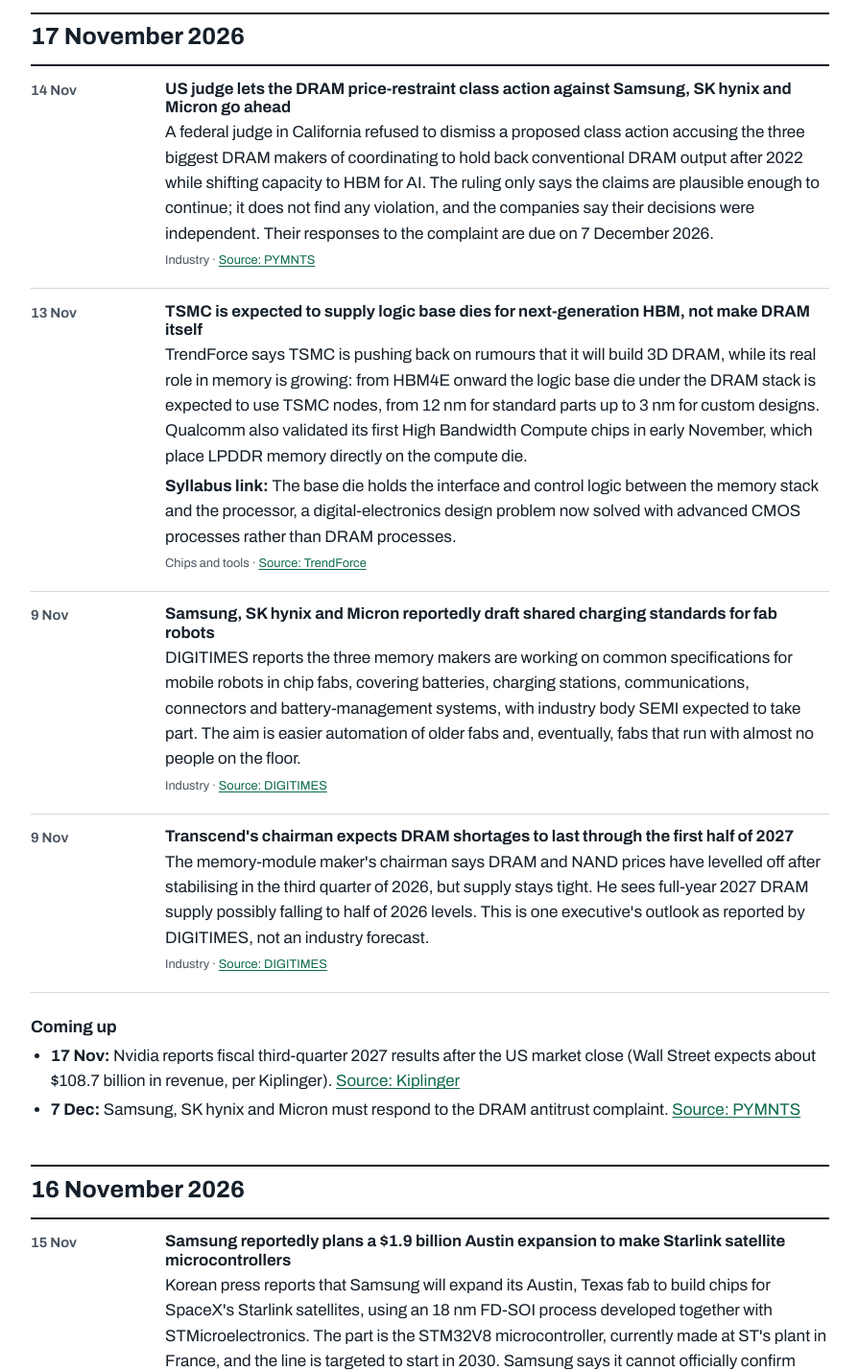
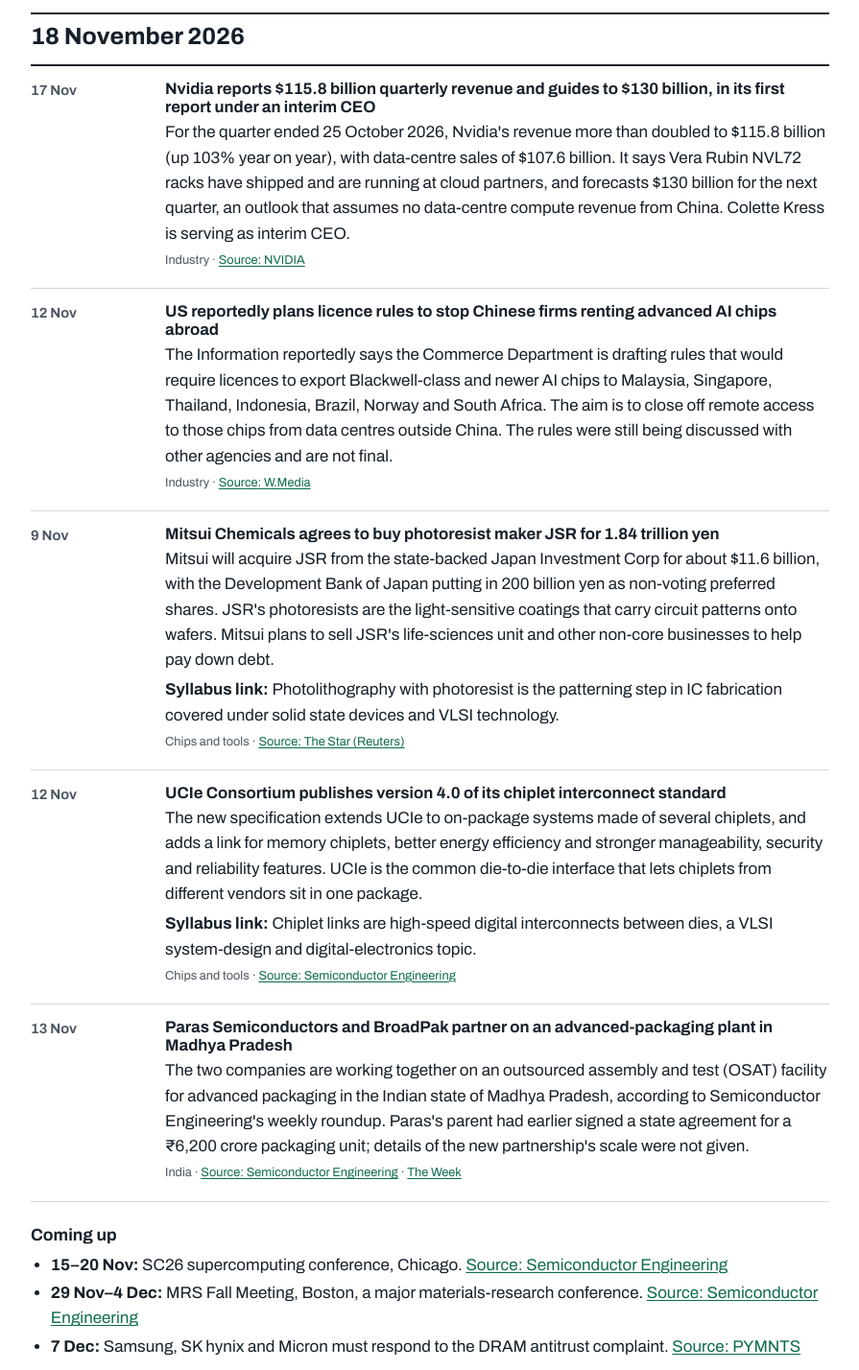
Before and after one commit to iamHari18/Hadeon123, a plain HTML site: page news/index.html in a window 1280 px wide. Shown: the part 320-1748 px from the top of the page at 96% size, without its empty margins (48-943 px from the left). Drawn offline with Linux system fonts and the light colour scheme.

Commit message:
News: 2026-11-18

```diff
--- a/news/index.html
+++ b/news/index.html
@@ -68,6 +68,59 @@
   Also update "Last updated" in the footer and <lastmod> for news/ in sitemap.xml.
 -->
 <!-- NEWEST DAY GOES HERE -->
+<section class="day" id="d-2026-11-18">
+<h2>18 November 2026</h2>
+<ul class="log">
+<li>
+<time datetime="2026-11-17">17 Nov</time>
+<div>
+<h3>Nvidia reports $115.8 billion quarterly revenue and guides to $130 billion, in its first report under an interim CEO</h3>
+<p>For the quarter ended 25 October 2026, Nvidia's revenue more than doubled to $115.8 billion (up 103% year on year), with data-centre sales of $107.6 billion. It says Vera Rubin NVL72 racks have shipped and are running at cloud partners, and forecasts $130 billion for the next quarter, an outlook that assumes no data-centre compute revenue from China. Colette Kress is serving as interim CEO.</p>
+<p class="tag">Industry · <a href="https://nvidianews.nvidia.com/news/nvidia-announces-financial-results-for-third-quarter-fiscal-2027">Source: NVIDIA</a></p>
+</div>
+</li>
+<li>
+<time datetime="2026-11-12">12 Nov</time>
+<div>
+<h3>US reportedly plans licence rules to stop Chinese firms renting advanced AI chips abroad</h3>
+<p>The Information reportedly says the Commerce Department is drafting rules that would require licences to export Blackwell-class and newer AI chips to Malaysia, Singapore, Thailand, Indonesia, Brazil, Norway and South Africa. The aim is to close off remote access to those chips from data centres outside China. The rules were still being discussed with other agencies and are not final.</p>
+<p class="tag">Industry · <a href="https://w.media/?p=45300">Source: W.Media</a></p>
+</div>
+</li>
+<li>
+<time datetime="2026-11-09">9 Nov</time>
+<div>
+<h3>Mitsui Chemicals agrees to buy photoresist maker JSR for 1.84 trillion yen</h3>
+<p>Mitsui will acquire JSR from the state-backed Japan Investment Corp for about $11.6 billion, with the Development Bank of Japan putting in 200 billion yen as non-voting preferred shares. JSR's photoresists are the light-sensitive coatings that carry circuit patterns onto wafers. Mitsui plans to sell JSR's life-sciences unit and other non-core businesses to help pay down debt.</p>
+<p><b>Syllabus link:</b> Photolithography with photoresist is the patterning step in IC fabrication covered under solid state devices and VLSI technology.</p>
+<p class="tag">Chips and tools · <a href="https://www.thestar.com.my/tech/tech-news/2026/11/09/mitsui-chemicals-and-dbj-to-buy-jsr-for-116-billion-filing-shows">Source: The Star (Reuters)</a></p>
+</div>
+</li>
+<li>
+<time datetime="2026-11-12">12 Nov</time>
+<div>
+<h3>UCIe Consortium publishes version 4.0 of its chiplet interconnect standard</h3>
+<p>The new specification extends UCIe to on-package systems made of several chiplets, and adds a link for memory chiplets, better energy efficiency and stronger manageability, security and reliability features. UCIe is the common die-to-die interface that lets chiplets from different vendors sit in one package.</p>
+<p><b>Syllabus link:</b> Chiplet links are high-speed digital interconnects between dies, a VLSI system-design and digital-electronics topic.</p>
+<p class="tag">Chips and tools · <a href="https://semiengineering.com/chip-industry-week-in-review-164/">Source: Semiconductor Engineering</a></p>
+</div>
+</li>
+<li>
+<time datetime="2026-11-13">13 Nov</time>
+<div>
+<h3>Paras Semiconductors and BroadPak partner on an advanced-packaging plant in Madhya Pradesh</h3>
+<p>The two companies are working together on an outsourced assembly and test (OSAT) facility for advanced packaging in the Indian state of Madhya Pradesh, according to Semiconductor Engineering's weekly roundup. Paras's parent had earlier signed a state agreement for a ₹6,200 crore packaging unit; details of the new partnership's scale were not given.</p>
+<p class="tag">India · <a href="https://semiengineering.com/chip-industry-week-in-review-164/">Source: Semiconductor Engineering</a> · <a href="https://www.theweek.in/news/biz-tech/2026/07/22/paras-defence-to-set-up-semicon-unit-worth-rs-6200-crore-in-madhya-pradesh.html">The Week</a></p>
+</div>
+</li>
+</ul>
+<h3 class="watch">Coming up</h3>
+<ul>
+<li><b>15–20 Nov:</b> SC26 supercomputing conference, Chicago. <a href="https://semiengineering.com/chip-industry-week-in-review-164/">Source: Semiconductor Engineering</a></li>
+<li><b>29 Nov–4 Dec:</b> MRS Fall Meeting, Boston, a major materials-research conference. <a href="https://semiengineering.com/chip-industry-week-in-review-164/">Source: Semiconductor Engineering</a></li>
+<li><b>7 Dec:</b> Samsung, SK hynix and Micron must respond to the DRAM antitrust complaint. <a href="https://www.pymnts.com/cpi-posts/samsung-sk-hynix-and-micron-lose-bid-to-dismiss-us-dram-antitrust-suit/">Source: PYMNTS</a></li>
+</ul>
+</section>
 <section class="day" id="d-2026-11-17">
 <h2>17 November 2026</h2>
 <ul class="log">
@@ -575,7 +628,7 @@
 </div>
 <footer class="foot">
 <div class="bar">
-<p>Hadeon is an independent study resource. Last updated <time datetime="2026-11-17">17 Nov 2026</time>.</p>
+<p>Hadeon is an independent study resource. Last updated <time datetime="2026-11-18">18 Nov 2026</time>.</p>
 <ul>
 <li><a href="../placement/">Placement</a></li>
 <li><a href="../study/">Study material</a></li>
--- a/sitemap.xml
+++ b/sitemap.xml
@@ -77,7 +77,7 @@
   </url>
   <url>
     <loc>https://iamhari18.github.io/Hadeon123/news/</loc>
-    <lastmod>2026-11-17</lastmod>
+    <lastmod>2026-11-18</lastmod>
     <priority>0.9</priority>
   </url>
   <url>
```
